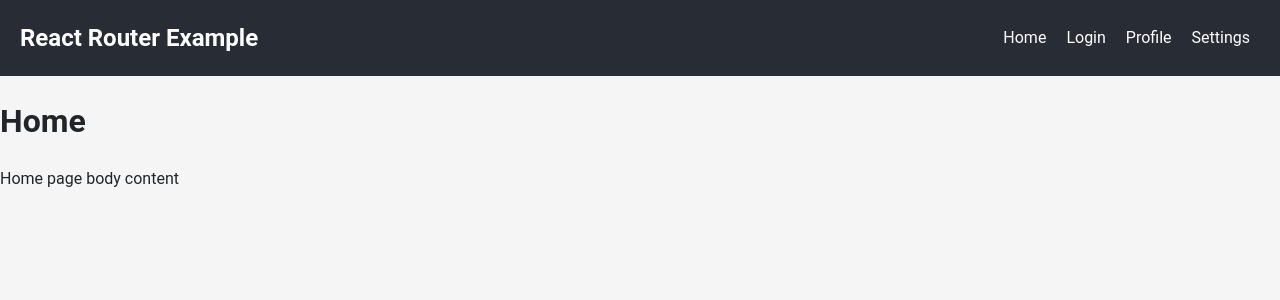
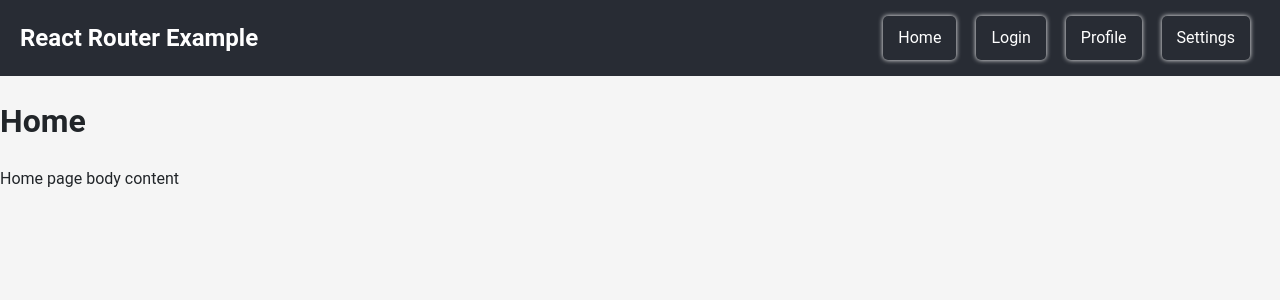
Before and after one commit to lin-cadez/ChatApp, a React (Create React App) app in the folder client/: page / in a window 1280 px wide. Shown: the top 300 px of the page. Built offline with nearby package versions, Linux system fonts and the light colour scheme.

Commit message:
še nek mlaga

```diff
--- a/client/src/App.css
+++ b/client/src/App.css
@@ -54,9 +54,26 @@ nav ul {
 
 nav ul li {
   margin: 0 10px;
+  padding: 10px 15px;
+  border-radius: 5px;
+  transition: 0.3s;
+  box-shadow: 0 0 5px 0 white;
 }
 
 nav ul li a {
   color: white;
   text-decoration: none;
 }
+
+nav ul li:hover {
+  border-radius: 5px;
+  cursor: pointer;
+  box-shadow: 0 0 15px 0 white;
+  transform: scale(1.05);
+}
+
+nav ul li:active {
+  scale: 0.9;
+  box-shadow: 0 0 10px 0 white;
+  border-radius: 5px;
+}
```
